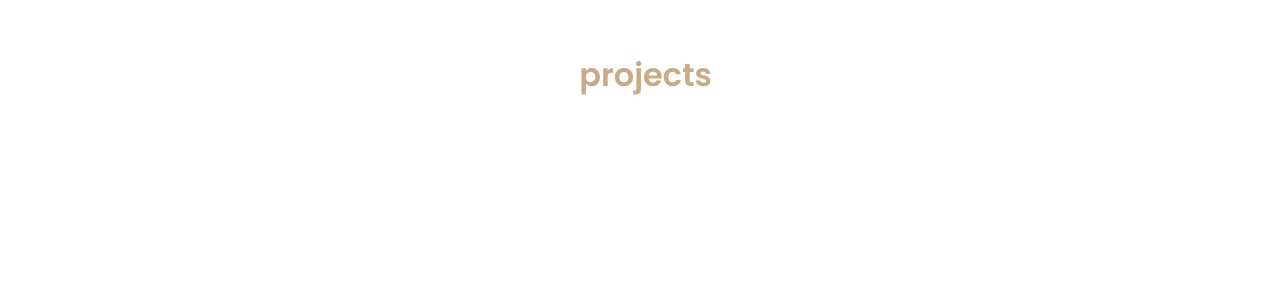
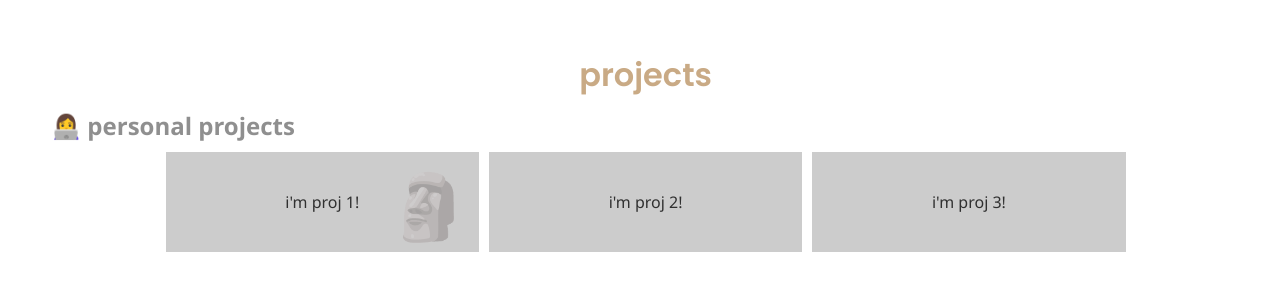
Before and after one commit to h-xuan/h-xuan.github.io, a Jekyll site: the page built from projects.md, in a window 1280 px wide. Shown: the top 300 px of the page. Built offline with Jekyll 4.4.1, drawn with Linux system fonts in a browser that asks for light colours.

Commit message:
fixed resizing problem

```diff
--- a/assets/pagestyle.css
+++ b/assets/pagestyle.css
@@ -62,3 +62,34 @@ hr {
 ::-webkit-scrollbar-thumb:hover {
   background: rgb(133, 133, 133);
 }
+
+/****** project grid ******/
+#projects {
+  display: grid;
+  grid-template-columns: repeat(3, 1fr);
+  grid-auto-rows: minmax(100px, auto);
+  grid-gap: 10px;
+  /*grid-auto-rows: minmax(200px, auto);*/
+  max-width: 960px;
+  margin: 0 auto;
+}
+
+.proj {
+  background: #ccc;
+  position: relative;
+  display: flex;
+  justify-content: center;
+  align-items: center;
+}
+
+.proj::after {
+  color: #fff;
+  opacity: 0.3;
+  content: attr(proj-emoji);
+  display: block;
+  font-size: 4em;
+  line-height: 1;
+  position: absolute;
+  bottom: 15px;
+  right: 10px;
+}
--- a/projects.md
+++ b/projects.md
@@ -4,3 +4,10 @@ layout: page
 ---
 
 <h1>projects</h1>
+
+<h2>👩‍💻 personal projects</h2>
+<div id="projects">
+<div class="proj" proj-emoji="🗿">i'm proj 1!</div>
+<div class="proj">i'm proj 2!</div>
+<div class="proj">i'm proj 3!</div>
+</div>
```
Also changed, not shown: scripts/contentscript.js (deleted, +0 -8 lines), scripts/script.js (+23 -7 lines).
